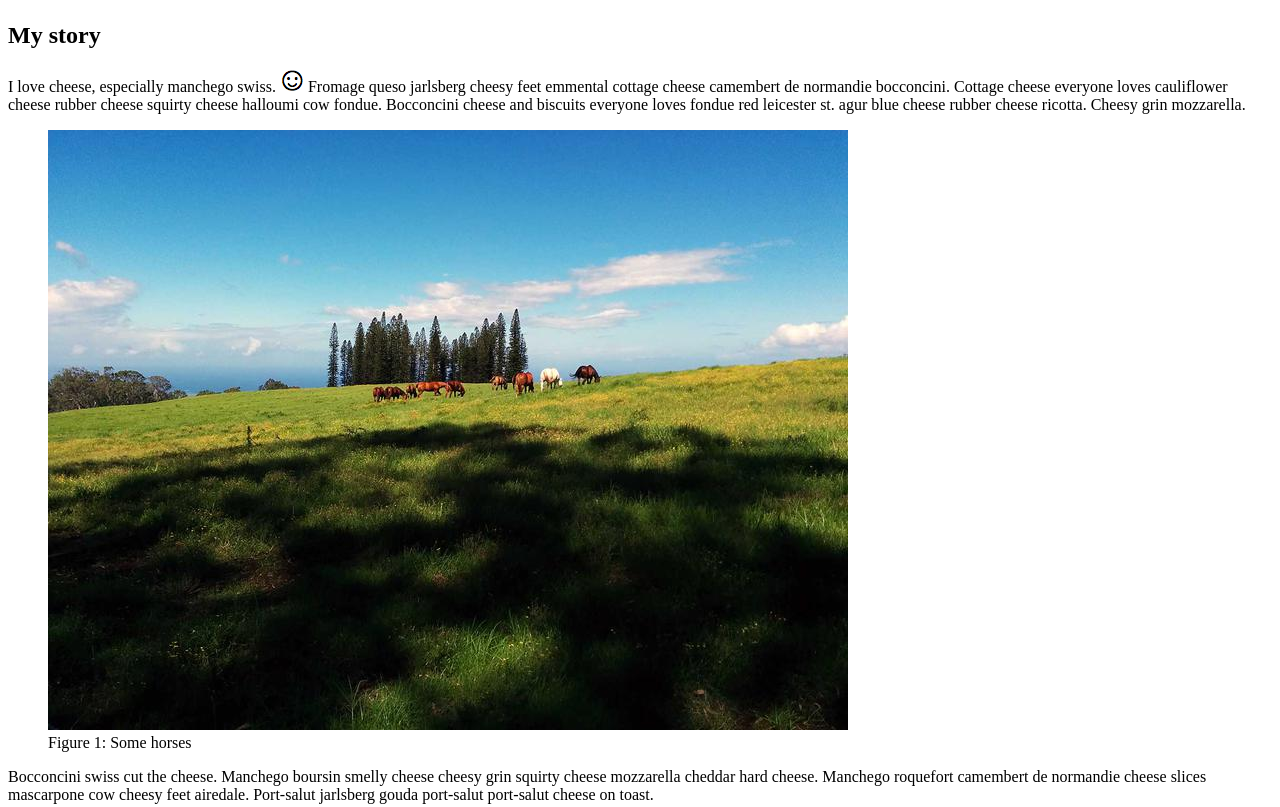
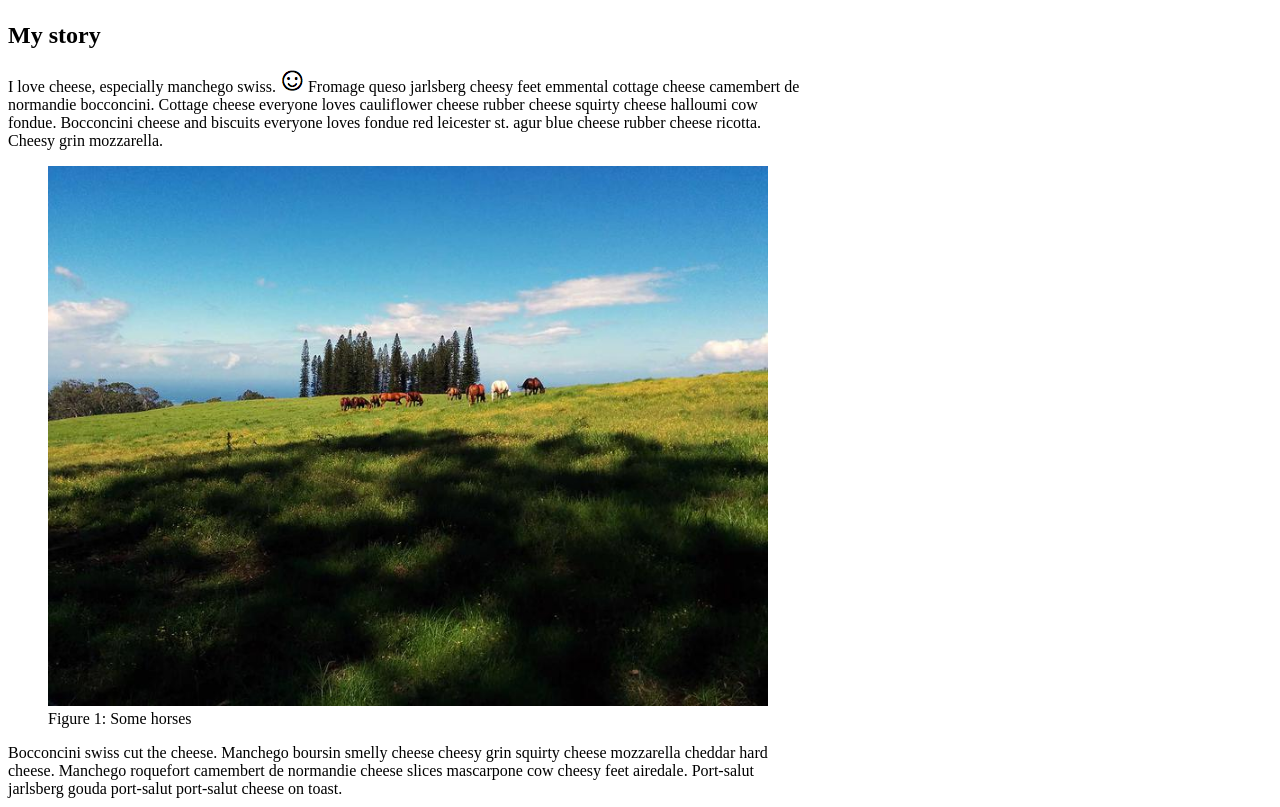
Before and after one commit to jmrunkle/ResponsiveImages, a website: page BlogProject/Project-Part-1-Start/index.html in a window 1280 px wide. Shown: the part 682-1489 px from the top of the page. Drawn offline with Linux system fonts and the light colour scheme.

Commit message:
Add CSS to set widths

```diff
--- a/BlogProject/Project-Part-1-Start/css/main.css
+++ b/BlogProject/Project-Part-1-Start/css/main.css
@@ -17,7 +17,7 @@ body {
 }
 
 article {
-
+    width: 50em;
 }
 
 h1 {
@@ -25,5 +25,5 @@ h1 {
 }
 
 img {
-
+    max-width: 100%;
 }
```
